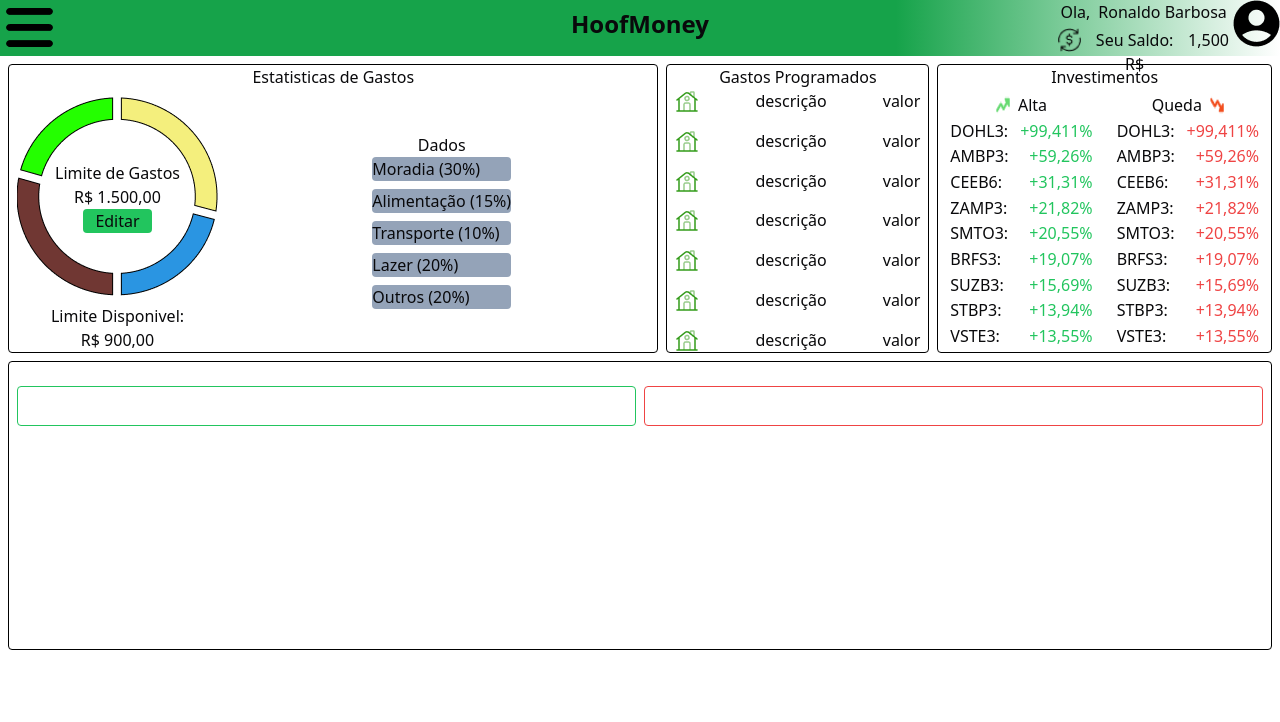
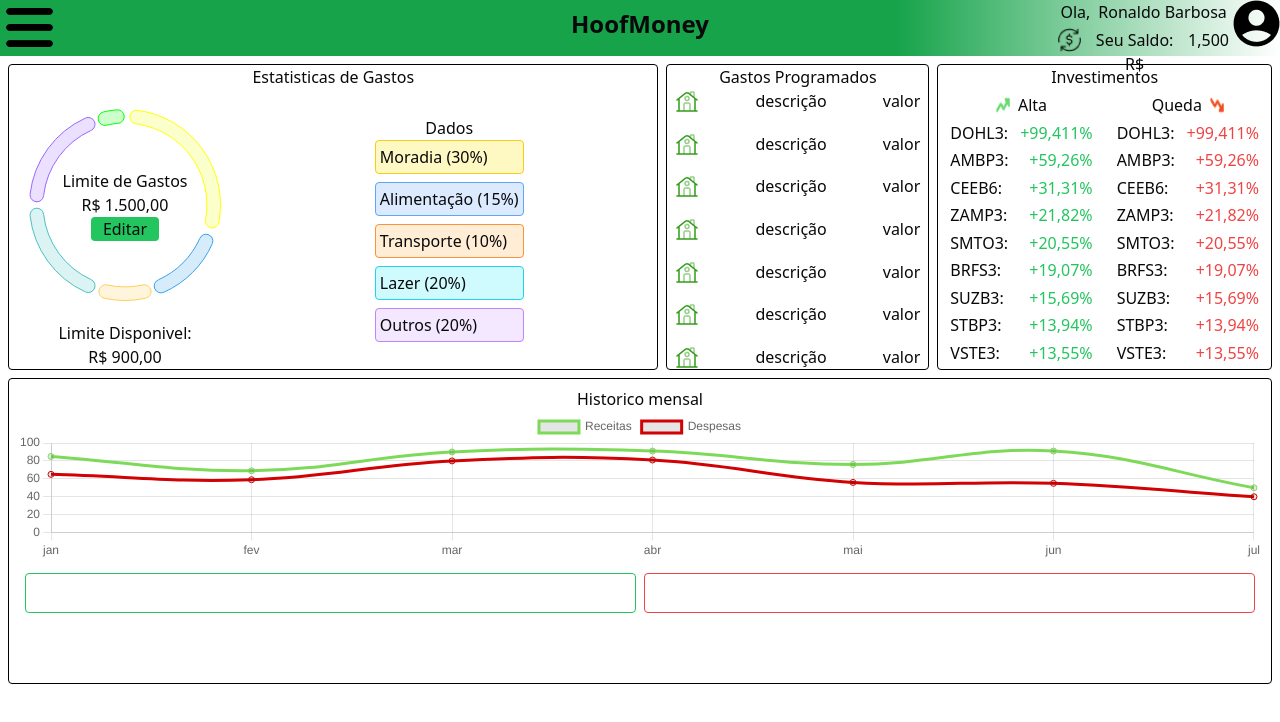
Before and after one commit to ronaldornd/hoofmoney-front, a React (Vite) app: page /home in a window 1280 px wide. Shown: the top 722 px of the page. Built offline with nearby package versions, Linux system fonts and the light colour scheme.

Commit message:
algumas atualizações na tela home

```diff
--- a/package.json
+++ b/package.json
@@ -13,10 +13,12 @@
     "@hookform/resolvers": "^3.3.4",
     "@radix-ui/react-label": "^2.0.2",
     "@radix-ui/react-slot": "^1.0.2",
+    "chart.js": "^4.4.3",
     "class-variance-authority": "^0.7.0",
     "clsx": "^2.1.0",
     "lucide-react": "^0.365.0",
     "react": "^18.2.0",
+    "react-chartjs-2": "^5.2.0",
     "react-dom": "^18.2.0",
     "react-hook-form": "^7.51.2",
     "tailwind-merge": "^2.2.2",
--- a/src/pages/Home/index.tsx
+++ b/src/pages/Home/index.tsx
@@ -2,8 +2,114 @@ import grafico from "../../assets/grafico.png";
 import upArrow from "../../assets/up-arrow.png";
 import downArrow from "../../assets/down-arrow.png";
 import home from "../../assets/home.png";
-import internet from "../../assets/internet.png";
 import Header from "../Header";
+import { Chart as ChartJS, ArcElement, CategoryScale, LinearScale, PointElement, LineElement, Title, Tooltip, Legend, Chart } from 'chart.js';
+import { Doughnut, Line } from 'react-chartjs-2';
+
+// Registrando os componentes necessários
+Chart.register(
+    ArcElement,
+    CategoryScale,
+    LinearScale,
+    PointElement,
+    LineElement,
+    Title,
+    Tooltip,
+    Legend
+);
+function LineChart() {
+    const dataLine = {
+        labels: [
+            'jan',
+            'fev',
+            'mar',
+            'abr',
+            'mai',
+            'jun',
+            'jul'
+        ],
+        datasets: [
+            {
+                label: 'Receitas', // Nova linha
+                data: [85, 69, 90, 91, 76, 91, 50], // Dados fictícios para a nova linha
+                fill: true,
+                borderColor: 'rgb(125, 218, 88)',
+                tension: 0.4
+            }, {
+                label: 'Despesas',
+                data: [65, 59, 80, 81, 56, 55, 40],
+                fill: true,
+                borderColor: 'rgb(210, 1, 3)', // Cor diferente para a nova linha
+                tension: 0.4
+            }
+        ]
+    };
+    const options = {
+        responsive: true,
+        maintainAspectRatio: false, // Isso permite que o gráfico se estique para preencher a div
+        scales: {
+            y: {
+                beginAtZero: true,
+            },
+        },
+    };
+    return (
+        <div>
+            <Line data={dataLine} options={options} />
+        </div>
+    );
+}
+function DoughnutChart() {
+    const data = {
+        labels: [
+            'Moradia',
+            'Alimentação',
+            'Transporte',
+            'Lazer',
+            'Outros',
+            'Disponivel'
+        ],
+        datasets: [{
+            label: 'Limite de Gastos',
+            data: [30, 15, 10, 20, 20, 5],
+            backgroundColor: [
+                'rgba(236, 255, 0, 0.2)',
+                'rgba(54, 162, 235, 0.2)',
+                'rgba(255, 206, 86, 0.2)',
+                'rgba(75, 192, 192, 0.2)',
+                'rgba(153, 102, 255, 0.2)',
+                'rgba(0, 255, 0, 0.2)',
+            ],
+            borderColor: [
+                'rgba(255, 255, 0, 1)',
+                'rgba(54, 162, 235, 1)',
+                'rgba(255, 206, 86, 1)',
+                'rgba(75, 192, 192, 1)',
+                'rgba(153, 102, 255, 1)',
+                'rgba(0, 255, 0, 1)',
+            ],
+            borderWidth: 1
+        }],
+    };
+    const options = {
+        borderRadius: 7,
+        spacing: 10,
+        responsive: true,
+        maintainAspectRatio: true,
+        cutout: '85%', // Isso permite que o gráfico se estique para preencher a div
+        plugins: {
+            legend: {
+                display: false
+            }
+        },
+    };
+    return (
+        <div>
+            <Doughnut data={data} options={options} />
+        </div>
+    );
+}
+
 
 export default function Home() {
     return (
@@ -17,19 +123,19 @@ export default function Home() {
                             <h1 className="w-full">Estatisticas de Gastos</h1>
                             <div className="flex flex-row w-full h-full items-center">
                                 <div className="flex flex-col h-full w-max">
-                                    <div>
-                                        <div className="flex w-max justify-center items-center p-2">
-                                            <img src={grafico} className="flex" alt="" />
-                                            <div className="absolute ">
-                                                <h1>Limite de Gastos</h1>
-                                                <h1>R$ 1.500,00</h1>
-                                                <button className="px-3 bg-green-500 rounded">Editar</button>
-                                            </div>
+                                    <div className="flex w-full h-full justify-center items-center p-5">
+                                        <div className="w-48">
+                                            <DoughnutChart />
                                         </div>
-                                        <div className="flex flex-col text-center w-full">
-                                            <p>Limite Disponivel:</p>
-                                            <p>R$ 900,00</p>
+                                        <div className="absolute">
+                                            <h1>Limite de Gastos</h1>
+                                            <h1>R$ 1.500,00</h1>
+                                            <button className="px-3 bg-green-500 rounded">Editar</button>
                                         </div>
+                                    </div>
+                                    <div className="flex flex-col text-center w-full h-max">
+                                        <p>Limite Disponivel:</p>
+                                        <p>R$ 900,00</p>
                                     </div>
                                 </div>
                                 <div className="flex flex-col h-full w-full justify-center items-center mx-3">
@@ -38,11 +144,11 @@ export default function Home() {
                                         Dados
                                     </h1>
                                     <div className="flex flex-col gap-2 h-fit w-max content-between items-center">
-                                        <div className="flex flex-row bg-slate-400 rounded w-full" >Moradia (30%) </div>
-                                        <div className="flex flex-row bg-slate-400 rounded w-full" >Alimentação (15%)</div>
-                                        <div className="flex flex-row bg-slate-400 rounded w-full" >Transporte (10%)</div>
-                                        <div className="flex flex-row bg-slate-400 rounded w-full" >Lazer (20%)</div>
-                                        <div className="flex flex-row bg-slate-400 rounded w-full" >Outros (20%)</div>
+                                        <div className="flex flex-row bg-yellow-100 border-yellow-400 border rounded w-full p-1" >Moradia (30%) </div>
+                                        <div className="flex flex-row bg-blue-100 border-blue-400 border rounded w-full p-1" >Alimentação (15%)</div>
+                                        <div className="flex flex-row bg-orange-100 border-orange-400 border rounded w-full p-1" >Transporte (10%)</div>
+                                        <div className="flex flex-row bg-cyan-100 border-cyan-400 border rounded w-full p-1" >Lazer (20%)</div>
+                                        <div className="flex flex-row bg-purple-100 border-purple-400 border rounded w-full p-1" >Outros (20%)</div>
                                     </div>
                                 </div>
                             </div>
@@ -288,8 +394,14 @@ export default function Home() {
                         </div>
                     </div>
                     <div className="flex flex-row col-span-1 lg:col-span-3 w-full h-full">
-                        <div className="flex flex-col gap-2 h-full w-full border rounded border-black">
-                            <div className="flex h-2 w-full  rounded"></div>
+                        <div className="flex flex-col gap-1 p-2 h-full w-full border rounded border-black">
+                            <div className="flex flex-col h-max w-full items-center rounded">
+                                <h1 className="flex w-max">Historico mensal</h1>
+                                <div className="w-full h-full">
+                                    <LineChart />
+
+                                </div>
+                            </div>
                             <div className="flex flex-row gap-2 h-max w-full p-2">
                                 <div className="h-10 w-full border rounded border-green-500"></div>
                                 <div className="h-10 w-full border rounded border-red-500"></div>
@@ -300,7 +412,7 @@ export default function Home() {
 
                     </div>
                 </div>
-            </div>
+            </div >
         </>
     );
 };
```
Also changed, not shown: src/Auth/index.tsx (+5 -3 lines), 1 other file (tests, documents, lock files or other folders).
